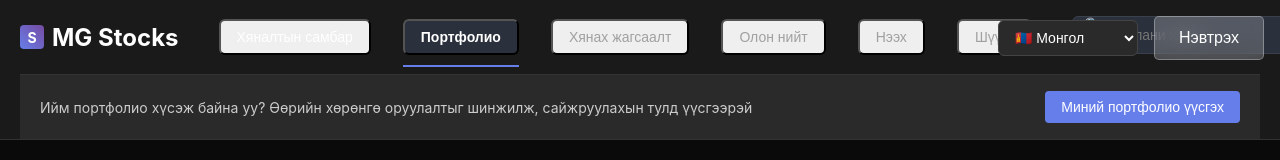
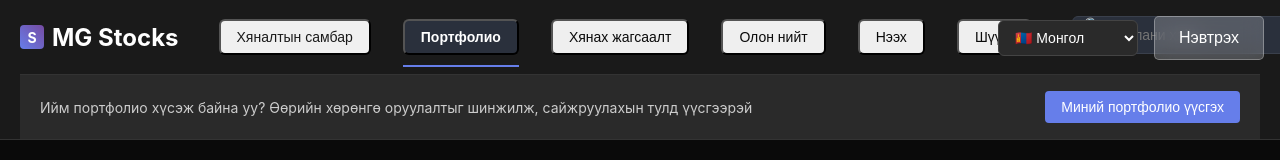
Before and after one commit to nbilgee123/stck, a React (Create React App) app in the folder frontend/: page / in a window 1280 px wide. In both pictures the pointer is over the button "Хяналтын самбар". Shown: the top 160 px of the page. Built offline with nearby package versions, Linux system fonts and the light colour scheme; no server answers; the HTML template or start-up script is replaced by a standard one.

Commit message:
Make navigation links black by default, light black on hover with white background

```diff
--- a/frontend/src/index.css
+++ b/frontend/src/index.css
@@ -91,7 +91,7 @@ code {
 }
 
 .nav-link {
-  color: #a0a0a0; /* Зөөлөн саарал */
+  color: #0a0a0a; /* Хар өнгө - background-тай адил */
   text-decoration: none;
   font-weight: 500;
   padding: 8px 16px;
@@ -102,7 +102,8 @@ code {
 }
 
 .nav-link:hover {
-  color: #ffffff; /* Цагаан болгох */
+  color: #1a1a1a; /* Шингэн хар */
+  background-color: #f0f0f0; /* Цагаандуу дэвсгэр */
 }
 
 .nav-link.active {
```
